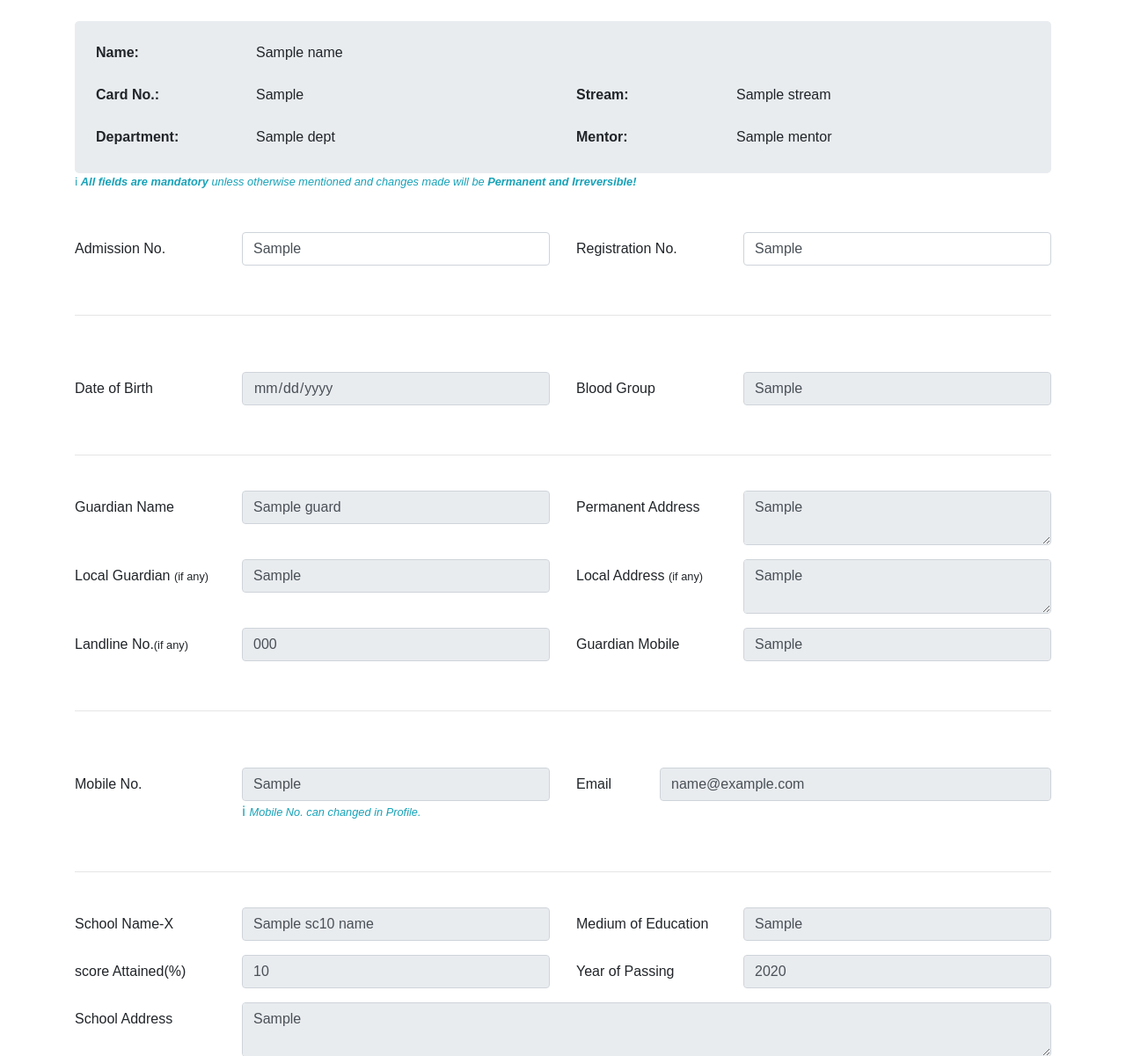
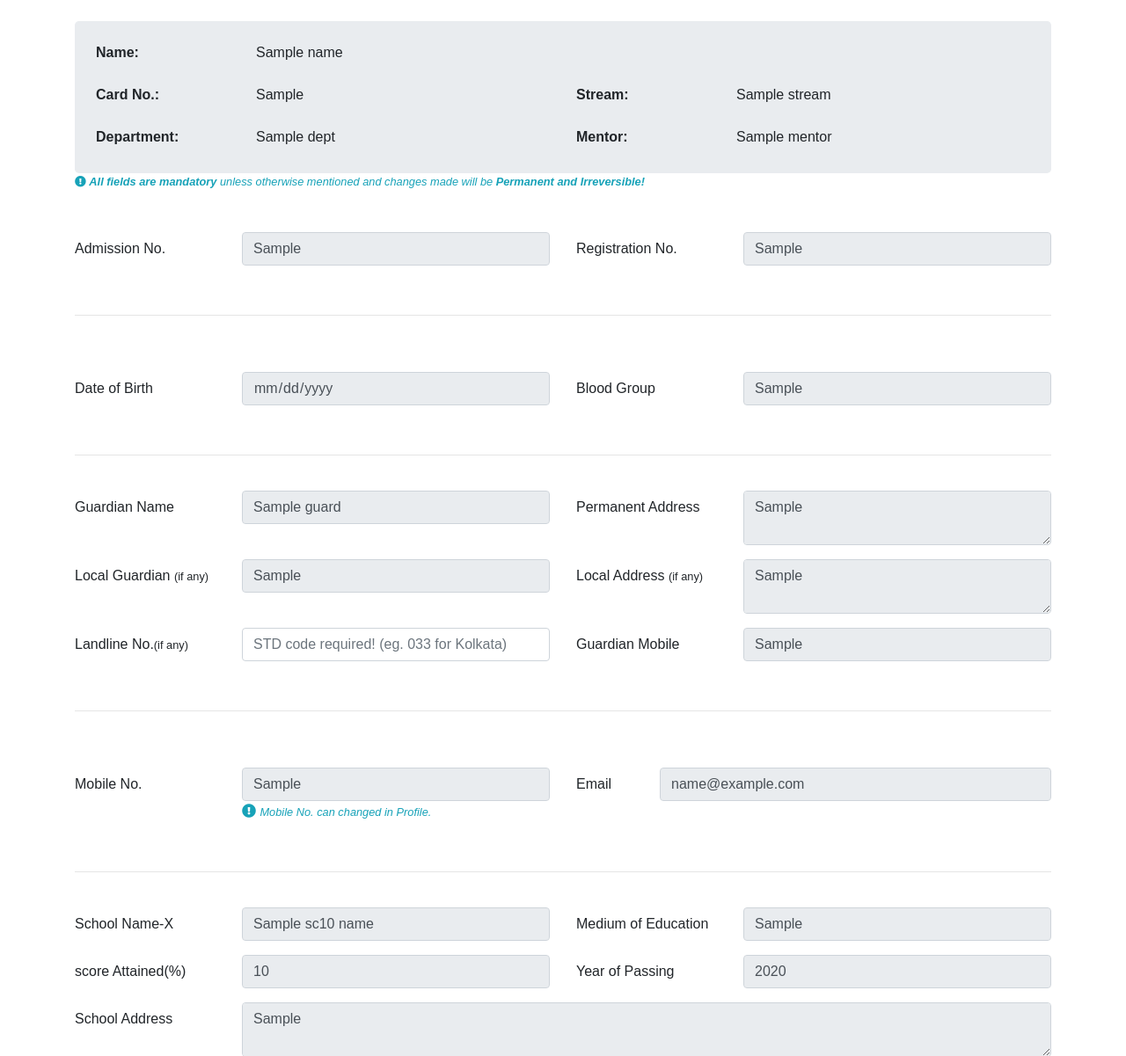
Before and after one commit to t3chn0tr0n/project_nstc, a Django app: template students/templates/students/details.html in a window 1280 px wide. Shown: the part 98-1299 px from the top of the page at 88% size. Run offline with Django 3.2, Linux system fonts and the light colour scheme; the template is opened without the code that fills it: most values are stand-ins (such as "Sample title", 1, 10 or a date in 2020); some libraries are stand-ins or nearby versions.

Commit message:
change frontend - add an option for fixed footer whenever need - add the notification icon in various places in details.html

```diff
--- a/resources/templates/includes/footer.html
+++ b/resources/templates/includes/footer.html
@@ -1,4 +1,4 @@
-<footer class=" bg-primary text-light container-fluid" style="padding: 15px;">
+<footer class=" bg-primary text-light container-fluid" style="{% if fixed_footer %}position: absolute; bottom: 0; padding: 15px;{% endif %} padding: 15px;">
     <center>
             © Narula Institute of Technology, {% now "Y" %}. <br />
             Created with ❤ by ASA for <i>Narula Institute Of Technology</i>
--- a/students/templates/students/details.html
+++ b/students/templates/students/details.html
@@ -1,5 +1,6 @@
 {% extends 'students/main.html/' %}
 {% block body %}
+    <link rel="stylesheet" href="https://use.fontawesome.com/releases/v5.7.2/css/all.css" integrity="sha384-fnmOCqbTlWIlj8LyTjo7mOUStjsKC4pOpQbqyi7RrhN7udi9RwhKkMHpvLbHG9Sr" crossorigin="anonymous">
     <div class="container">
         <!-- FIXED DETAILS -->
         <div class="jumbotron" style="padding:1.5rem; padding-bottom: 0.3rem; margin-bottom:0rem;">
@@ -34,7 +35,8 @@
         </div>
 
         {% if not filled %}
-        <div class="text-info small">ℹ
+        <div class="text-info small">
+            <i class="fas fa-exclamation-circle text-info"></i>
             <i>
                 <b>All fields are mandatory</b> unless otherwise mentioned and changes made will be
                 <b>Permanent and Irreversible!</b>
@@ -45,19 +47,19 @@
         <br />
         <br />
         <!-- University Details -->
-        <form method="POST" action="{% url 'univ_details' %}" target="{% url 'univ_details' %}">
+        <form method="POST" action="{% url 'univ_details' %}" target="_blank">
             <!-- <form> -->
             {% csrf_token %}
             <div class="form-group row">
                 <label class="col-sm-2 col-form-label">Admission No.</label>
                 <div class="col-sm-4">
-                    <input required name="admin_no" class="form-control" {% if admin_no %} value="{{ admin_no }}" {% else %} placeholder="Enter once issued"
+                    <input required name="admin_no" class="form-control" {% if admin_no %} value="{{ admin_no }}" readonly disabled {% else %} placeholder="Enter once issued"
                         {% endif %}/>
                 </div>
 
                 <label class="col-sm-2 col-form-label">Registration No.</label>
                 <div class="col-sm-4">
-                    <input required name="reg_no" class="form-control" {% if reg_no %} value="{{ reg_no }}" {% else %} placeholder="Enter once issued"
+                    <input required name="reg_no" class="form-control" {% if reg_no %} value="{{ reg_no }}" readonly disabled {% else %} placeholder="Enter once issued"
                         {% endif %}/>
                 </div>
             </div>
@@ -149,7 +151,7 @@
             <div class="form-group row">
                 <label class="col-sm-2 col-form-label">Landline No.<span class="small">(if any)</span></label>
                 <div class="col-sm-4">
-                    <input name="land_phone" class="form-control" {% if land_phone %} value="{{land_phone}}" readonly{% else %} placeholder="STD code required! (eg. 033 for Kolkata)" {% endif %}/>
+                    <input name="land_phone" class="form-control" {% if filled %} {% if land_phone %} value="{{land_phone}}" {% else %} value = "N/A" {% endif %} readonly {% else %} placeholder="STD code required! (eg. 033 for Kolkata)" {% endif %}/>
                 </div>
 
                 <label class="col-sm-2 col-form-label">Guardian Mobile</label>
@@ -168,11 +170,11 @@
                 <label class="col-sm-2 col-form-label">Mobile No.</label>
                 <div class="col-sm-4">
                     <input required name="mob_no" class="form-control" {% if mob_no %} value="{{ mob_no }}" readonly/>
-                    <span class="text-info">ℹ
+                    <span class="text-info"><i class="fas fa-exclamation-circle text-info"></i>
                         <span class="small"> <i> Mobile No. can changed in Profile.</i> </small>
                     </span>
                     {% else %} placeholder="Your Mobile No."/>
-                    <span class="text-info">ℹ
+                    <span class="text-info"><i class="fas fa-exclamation-circle text-info"></i>
                         <span class="small"> <i> Mobile No. can later be changed in Profile.</i> </span>
                     </span>
                     {% endif %}
@@ -281,14 +283,17 @@
                     </textarea>
                 </div>
             </div>
-            <br /> {% if is_diploma %}
+            {% if is_diploma %}
+                <br />
                 <div class="form-group row">
                     <label class="col-sm-2 col-form-label"> Diploma Score (SGPA) </label>
                     <div class="col-sm-4">
                         <input required name="dip_score" class="form-control" type="number" max="10" min="0" step="0.01" {% if dip_score %} value="{{dip_score}}" readonly {% endif %} />
                     </div>
                 </div>
-            <br /> {% endif %} {% if not filled %}
+                <br />
+            {% endif %}
+            {% if not filled %}
                 <br />
                 <!-- SUBMIT BUTTON-->
                 <center>
@@ -296,10 +301,12 @@
                     <br />
                     <span class="font-italic small text-danger">[Note: Please RE-CKECK before submitting]</span>
                 </center>
-            <br /> {% else %} ℹ
+                <br />
+            {% else %}
+                <i class="fas fa-exclamation-circle text-info"></i>
                 <em>
                     <span class="text-info small">You may contact your mentor or HOD if you want to update any details!</span>
-            </em>
+                </em> <br /><br />
             {% endif %}
         </form>
     </div>
```
Lines whose indentation alone changed are shown as unchanged.
